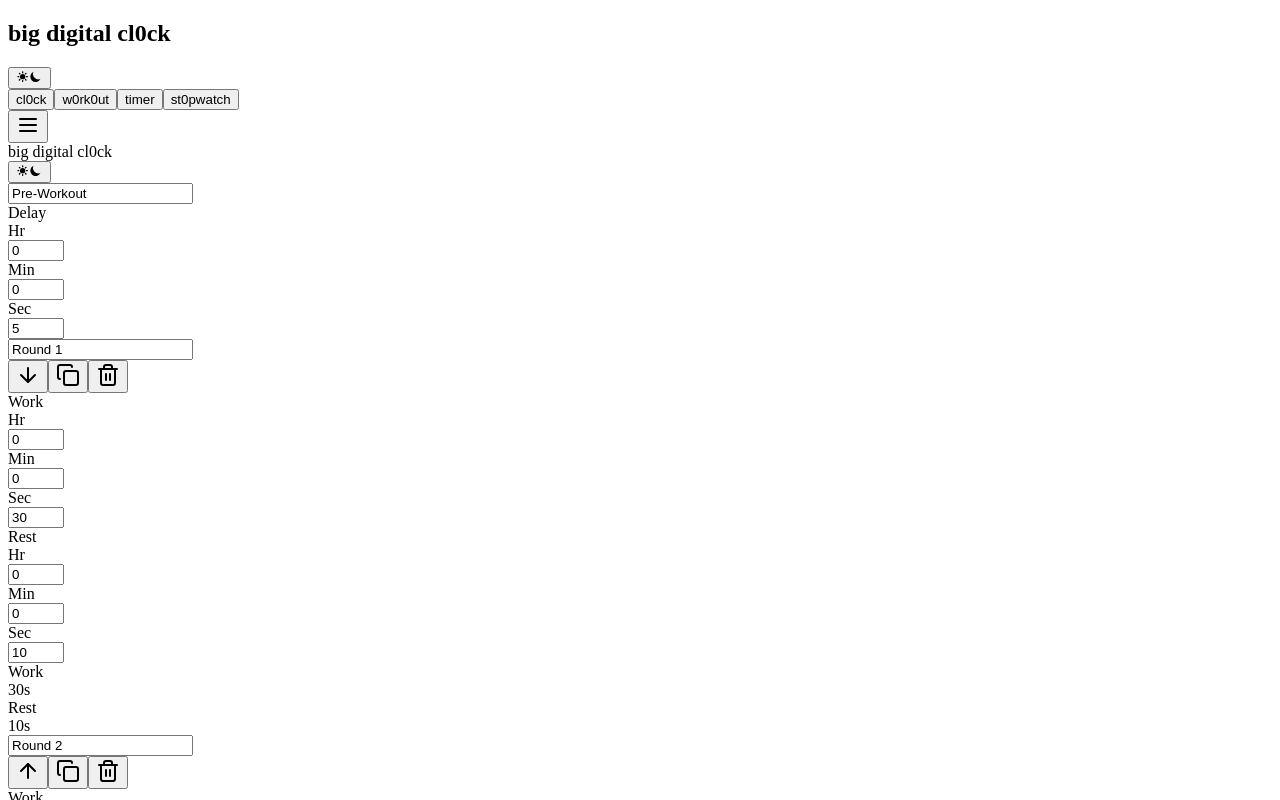
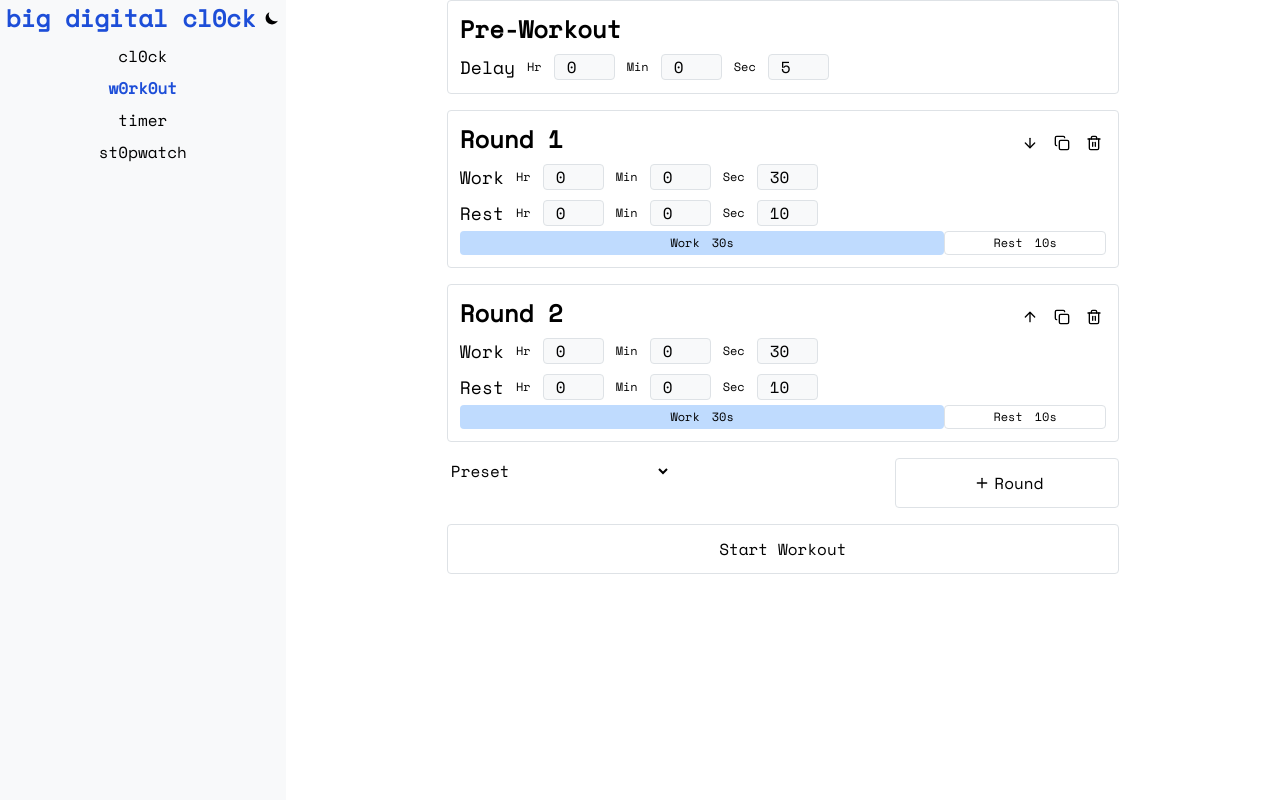
Before and after one commit to rub1n0/cl0ck, a Next.js app: page / in a window 1280 px wide. Both pictures are taken after a click on the button "w0rk0ut". Shown: the top 800 px of the page. Built offline with nearby package versions, Linux system fonts and the light colour scheme.

Commit message:
Add semantic classes

```diff
--- a/app/components/Drawer.tsx
+++ b/app/components/Drawer.tsx
@@ -17,13 +17,13 @@ type DrawerProps = {
 
 const Drawer: React.FC<DrawerProps> = ({ modes, mode, setMode, drawerOpen, setDrawerOpen }) => {
     return (
-        <div>
-            <div>
+        <div className="md:hidden flex flex-col drawer">
+            <div className='flex justify-between items-center'>
                 <button onClick={() => setDrawerOpen(!drawerOpen)}>
-                    <Menu/>
+                    <Menu className="btn-drawer"/>
                 </button>
-                <div>
-                    <div>big digital cl0ck</div>
+                <div className="flex items-center gap-2">
+                    <div className="text-heading">big digital cl0ck</div>
                     <DarkThemeToggle />
                 </div>
             </div>
@@ -31,6 +31,9 @@ const Drawer: React.FC<DrawerProps> = ({ modes, mode, setMode, drawerOpen, setDr
                 modes.map((item) => (
                     <Button
                         key={item.key}
+                        className={`btn-hover btn-focus mb-2 ${mode === item.key
+                                ? "btn-selected" : "btn-primary"
+                            }`}
                         onClick={() => setMode(item.key as 'time' | 'workout' | 'timer' | 'stopwatch')}
                     >
                         {item.label}
--- a/app/components/Sidebar.tsx
+++ b/app/components/Sidebar.tsx
@@ -14,14 +14,17 @@ interface SidebarProps {
 
 const Sidebar: React.FC<SidebarProps> = ({ modes, mode, setMode }) => {
     return (
-        <aside>
-            <div>
-                <h2>big digital cl0ck</h2>
+        <aside className="hidden md:flex md:flex-col sidebar">
+            <div className="flex items-center gap-2 mb-2">
+                <h2 className="text-heading">big digital cl0ck</h2>
                 <DarkThemeToggle />
             </div>
             {modes.map((item) => (
                 <Button
                     key={item.key}
+                    className={`mb-2 ${mode === item.key
+                        ? 'btn-selected'
+                        : 'btn-primary'}`}
                     onClick={() => setMode(item.key as 'time' | 'workout' | 'timer' | 'stopwatch')}
                 >
                     {item.label}
--- a/app/components/StopwatchMode.tsx
+++ b/app/components/StopwatchMode.tsx
@@ -13,12 +13,12 @@ export default function StopwatchMode() {
     };
 
     return (
-        <div>
-            <label>
+        <div className="flex flex-col gap-4 w-full max-w-md card">
+            <label className="flex flex-row">
                 Delay Start (sec):
-                <input type="number" value={delay} onChange={(e) => setDelay(Number(e.target.value))} />
+                <input type="number" value={delay} onChange={(e) => setDelay(Number(e.target.value))} className="input input-bordered w-1/4 digit-input" />
             </label>
-            <Button onClick={startStopwatch}>Start Stopwatch</Button>
+            <Button className='btn-primary btn-hover btn-focus card' onClick={startStopwatch}>Start Stopwatch</Button>
         </div>
     );
 }
--- a/app/components/TimeInputGroup.tsx
+++ b/app/components/TimeInputGroup.tsx
@@ -10,35 +10,35 @@ type TimeInputGroupProps = {
 
 export default function TimeInputGroup({ label, hours, minutes, seconds, onChange }: TimeInputGroupProps) {
     return (
-        <label>
-            <div>{label}</div>
-            <div>
-                <div>Hr</div>
+        <label className="flex flex-row time-input">
+            <div className="me-3 text-lg flex items-center">{label}</div>
+            <div className="flex gap-3 justify-between items-center">
+                <div className="text-xs">Hr</div>
                 <input
                     type="number"
                     min={0}
                     max={99}
                     value={hours}
                     onChange={(e) => onChange('H', Math.max(0, Math.min(99, Number(e.target.value))))}
-
+                    className="input input-bordered digit-input"
                 />
-                <div>Min</div>
+                <div className="text-xs">Min</div>
                 <input
                     type="number"
                     min={0}
                     max={59}
                     value={minutes}
                     onChange={(e) => onChange('M', Math.max(0, Math.min(59, Number(e.target.value))))}
-
+                    className="input input-bordered digit-input"
                 />
-                <div>Sec</div>
+                <div className="text-xs">Sec</div>
                 <input
                     type="number"
                     min={0}
                     max={59}
                     value={seconds}
                     onChange={(e) => onChange('S', Math.max(0, Math.min(59, Number(e.target.value))))}
-
+                    className="input input-bordered digit-input"
                 />
             </div>
         </label>
--- a/app/components/TimeMode.tsx
+++ b/app/components/TimeMode.tsx
@@ -2,7 +2,7 @@
 
 export default function TimeMode() {
     return (
-        <div>
+        <div className="text-center text-heading mt-8">
             <p>Current time will be shown on the physical display.</p>
         </div>
     );
--- a/app/components/TimerMode.tsx
+++ b/app/components/TimerMode.tsx
@@ -24,14 +24,14 @@ export default function TimerMode() {
     };
 
     return (
-        <div>
-            <label>
+        <div className="flex flex-col gap-4 w-full max-w-md card">
+            <label className="flex flex-row">
                 Delay Start (sec):
                 <input
                     type="number"
                     value={delay}
                     onChange={(e) => setDelay(Math.max(0, Math.min(99, Number(e.target.value))))}
-
+                    className="input input-bordered digit-input w-1/4"
                     max={99}
                 />
             </label>
@@ -44,7 +44,7 @@ export default function TimerMode() {
                 onChange={updateTime}
             />
 
-            <Button onClick={startTimer}>Start Timer</Button>
+            <Button className='btn-primary btn-hover btn-focus card' onClick={startTimer}>Start Timer</Button>
         </div>
     );
 }
--- a/app/components/WorkoutMode.tsx
+++ b/app/components/WorkoutMode.tsx
@@ -87,12 +87,12 @@ export default function WorkoutMode() {
     const durationToSeconds = (h: number, m: number, s: number) => h * 3600 + m * 60 + s;
 
     return (
-        <div>
-            <div>
+        <div className="flex flex-col gap-4 w-full max-w-md sm:max-w-lg md:max-w-2xl">
+            <div className='card'>
                 <input
                     defaultValue="Pre-Workout"
                     type="text"
-
+                    className="card-header input input-bordered"
                     readOnly
                 />
                 <TimeInputGroup
@@ -113,22 +113,22 @@ export default function WorkoutMode() {
             {roundsData.map((round, idx) => {
                 const total = round.work + round.rest;
                 return (
-                    <div key={idx}>
-                        <div>
+                    <div key={idx} className="card">
+                        <div className="flex justify-between">
                             <input
                                 type="text"
                                 value={round.label}
                                 onChange={(e) => updateRound(idx, 'label', e.target.value)}
-
+                                className="card-header input input-bordered"
                             />
-                            <div>
-                                {idx > 0 && <Button size="xs" onClick={() => moveRound(idx, idx - 1)}><ArrowUp /></Button>}
-                                {idx < roundsData.length - 1 && <Button size="xs" onClick={() => moveRound(idx, idx + 1)}><ArrowDown /></Button>}
-                                <Button size="xs" onClick={() => duplicateRound(idx)}><Copy /></Button>
-                                <Button size="xs" onClick={() => deleteRound(idx)}><Trash2 /></Button>
+                            <div className="flex gap-2">
+                                {idx > 0 && <Button size="xs" className='btn-primary btn-hover btn-focus' onClick={() => moveRound(idx, idx - 1)}><ArrowUp className="btn-icon" /></Button>}
+                                {idx < roundsData.length - 1 && <Button size="xs" className='btn-primary btn-hover btn-focus' onClick={() => moveRound(idx, idx + 1)}><ArrowDown className="btn-icon" /></Button>}
+                                <Button size="xs" className='btn-primary btn-hover btn-focus' onClick={() => duplicateRound(idx)}><Copy className="btn-icon" /></Button>
+                                <Button size="xs" className='btn-primary btn-hover btn-focus' onClick={() => deleteRound(idx)}><Trash2 className="btn-icon" /></Button>
                             </div>
                         </div>
-                        <div>
+                        <div className="flex flex-col gap-2">
                             <TimeInputGroup
                                 label="Work"
                                 hours={round.workH}
@@ -144,16 +144,22 @@ export default function WorkoutMode() {
                                 onChange={(unit, value) => updateRound(idx, `rest${unit}` as keyof Round, value)}
                             />
                         </div>
-                        <div>
+                        <div className="flex items-center mt-1">
                             {round.work > 0 && (
-                                <div>
-                                    <div>Work</div>
+                                <div
+                                    className={`segment-work flex items-center justify-center`}
+                                    style={{ width: round.rest === 0 ? '100%' : `${(round.work / total) * 100}%` }}
+                                >
+                                    <div className='segment-label'>Work</div>
                                     {[round.workH && `${round.workH}h`, round.workM && `${round.workM}m`, round.workS && `${round.workS}s`].filter(Boolean).join(' ')}
                                 </div>
                             )}
                             {round.rest > 0 && (
-                                <div>
-                                    <div>Rest</div>
+                                <div
+                                    className={`segment-rest flex items-center justify-center`}
+                                    style={{ width: round.work === 0 ? '100%' : `${(round.rest / total) * 100}%` }}
+                                >
+                                    <div className='segment-label'>Rest</div>
                                     {[round.restH && `${round.restH}h`, round.restM && `${round.restM}m`, round.restS && `${round.restS}s`].filter(Boolean).join(' ')}
                                 </div>
                             )}
@@ -161,8 +167,8 @@ export default function WorkoutMode() {
                     </div>
                 );
             })}
-            <div>
-                <Select onChange={(e) => {
+            <div className='flex gap-2 flex-flow-row justify-between'>
+                <Select className="w-1/3 mb-2" onChange={(e) => {
                     const val = e.target.value;
                     if (val === 'Tabata') {
                         setRoundsData(Array(8).fill({ label: 'Tabata', work: 20, rest: 10, workH: 0, workM: 0, workS: 20, restH: 0, restM: 0, restS: 10 }));
@@ -175,9 +181,9 @@ export default function WorkoutMode() {
                     <option value="EMOM">EMOM</option>
                 </Select>
 
-                <Button onClick={addRound}><PlusIcon />Round</Button>
+                <Button className='w-1/3 btn-primary btn-hover btn-focus card' onClick={addRound}><PlusIcon className="btn-icon" />Round</Button>
             </div>
-            <Button onClick={startWorkout}>Start Workout</Button>
+            <Button className='btn-primary btn-hover btn-focus card' onClick={startWorkout}>Start Workout</Button>
         </div>
     );
 };
--- a/app/globals.css
+++ b/app/globals.css
@@ -3,26 +3,294 @@
 @plugin "flowbite-react/plugin/tailwindcss";
 @source "../.flowbite-react/class-list.json";
 
-/* :root {
-  --color-bg-primary: #f9fafb;
+:root {
+
+  /** Base colors */
+  --clr-dark-a0: #000000;
+  --clr-light-a0: #ffffff;
+
+  /** Theme primary colors */
+  --clr-primary-a0: #1d4ed8;
+  --clr-primary-a10: #2563eb;
+  --clr-primary-a20: #3b82f6;
+  --clr-primary-a30: #60a5fa;
+  --clr-primary-a40: #93c5fd;
+  --clr-primary-a50: #bfdbfe;
+
+  /** Theme surface colors */
+  --clr-surface-a0: #ffffff;
+  --clr-surface-a10: #f8f9fa;
+  --clr-surface-a20: #e9ecef;
+  --clr-surface-a30: #dee2e6;
+  --clr-surface-a40: #ced4da;
+  --clr-surface-a50: #adb5bd;
+
+  /** Theme tonal surface colors */
+  --clr-surface-tonal-a0: #f1f3f5;
+  --clr-surface-tonal-a10: #e9ecef;
+  --clr-surface-tonal-a20: #dee2e6;
+  --clr-surface-tonal-a30: #ced4da;
+  --clr-surface-tonal-a40: #adb5bd;
+  --clr-surface-tonal-a50: #868e96;
+
+  --font-sans: 'Space Mono', monospace;
+  --font-mono: 'Space Mono', monospace;
+
+  --color-bg-primary: var(--clr-surface-a0);
+  --color-bg-secondary: var(--clr-surface-a10);
+  --color-bg-button-muted: var(--clr-surface-a20);
+
+  --color-primary: var(--clr-primary-a0);
+  --color-secondary: var(--clr-primary-a10);
+  --color-muted: var(--clr-primary-a50);
+
+  --color-text-primary: var(--clr-dark-a0);
+  --color-text-secondary: var(--clr-light-a0);
+  --color-text-muted: var(--clr-primary-a0);
+
+  --color-border-primary: var(--clr-surface-a30);
+  --color-border-secondary: var(--clr-primary-a20);
+
 }
 
 @media (prefers-color-scheme: dark) {
   :root {
-    --color-bg-primary: #1f2937;
+  /** Base colors */
+  --clr-dark-a0: #000000;
+  --clr-light-a0: #ffffff;
+
+  /** Theme primary colors */
+  --clr-primary-a0: #93c5fd;
+  --clr-primary-a10: #a5d8ff;
+  --clr-primary-a20: #bde0fe;
+  --clr-primary-a30: #d0e2ff;
+  --clr-primary-a40: #e5edff;
+  --clr-primary-a50: #eef4ff;
+
+  /** Theme surface colors */
+  --clr-surface-a0: #121212;
+  --clr-surface-a10: #1e1e1e;
+  --clr-surface-a20: #2c2c2c;
+  --clr-surface-a30: #383838;
+  --clr-surface-a40: #444444;
+  --clr-surface-a50: #555555;
+
+  /** Theme tonal surface colors */
+  --clr-surface-tonal-a0: #1e1e1e;
+  --clr-surface-tonal-a10: #2a2a2a;
+  --clr-surface-tonal-a20: #383838;
+  --clr-surface-tonal-a30: #454545;
+  --clr-surface-tonal-a40: #525252;
+  --clr-surface-tonal-a50: #616161;
+
+    --color-bg-dark-primary: var(--clr-surface-a0);
+    --color-bg-dark-secondary: var(--clr-surface-a10);
+
+    --color-dark-primary: var(--clr-primary-a0);
+    --color-dark-secondary: var(--clr-surface-a10);
+    --color-dark-muted: var(--clr-surface-tonal-a30);
+
+    --color-dark-text-primary: var(--clr-light-a0);
+    --color-dark-text-secondary: var(--clr-dark-a0);
+    --color-dark-text-muted: var(--clr-primary-a0);
+
+    --color-dark-border-primary: var(--clr-surface-a30);
+    --color-dark-border-secondary: var(--clr-primary-a20);
   }
 
 }
 
 @layer utilities {
 
-  .bg-primary {
+  /* Body */
+  .body {
     background-color: var(--color-bg-primary);
+    color: var(--color-text-primary);
+    font-family: var(--font-sans);
   }
-  .text-primary {
+  .dark .body {
+    background-color: var(--color-bg-dark-primary);
+    color: var(--color-dark-text-primary);
+  }
+
+  /* button */
+  .btn-primary {
+    background-color: transparent;
     color: var(--color-text-primary);
   }
-  .border-primary {
-    border-color: var(--color-border-primary);
+  .btn-primary:hover{
+    background-color: var(--clr-surface-a40);
   }
-} */
+  .btn-primary:focus{
+    @apply ring-0;
+  }
+  .dark .btn-primary {
+    background-color: transparent;
+    color: var(--color-dark-text-primary);
+  }
+  .dark .btn-primary:hover{
+    background-color: var(--clr-surface-a40);
+  }
+
+  /* selected button */
+  .btn-selected {
+    background-color: transparent;
+    color: var(--color-text-muted);
+    font-weight: 600;
+  }
+  .btn-selected:hover {
+    background-color: var(--clr-primary-a50);
+    color: var(--color-text-primary);
+  }
+  .dark .btn-selected {
+    background-color: transparent;
+    color: var(--color-dark-muted);
+    font-weight: 600;
+  }
+  .dark .btn-selected:hover {
+    background-color: var(--clr-surface-a20);
+    color: var(--color-dark-text-primary);
+  }
+
+  /* muted button */
+  .btn-muted {
+    background-color: var(--color-bg-button-muted);
+    color: var(--color-text-primary);
+  }
+  .dark .btn-muted {
+    background-color: var(--color-bg-dark-secondary);
+    color: var(--color-dark-text-primary);
+  }
+
+  /* button icons */
+  .btn-icon {
+    @apply w-4 h-4 m-1
+  }
+
+  /* drawer button */
+  .btn-drawer {
+    @apply w-6 h-6 m-1;
+    color: var(--color-text-primary);
+  }
+  .btn-drawer:hover {
+    color: var(--color-text-muted);
+  }
+  .dark .btn-drawer {
+    color: var(--color-dark-text-primary);
+  }
+  .dark .hover .btn-drawer {
+    color: var(--color-dark-text-muted);
+  }
+
+  /* card */
+  .card {
+    @apply rounded p-3;
+    background-color: transparent;
+    border: 1px solid var(--color-border-primary);
+    color: var(--color-text-primary);
+  }
+  .dark .card {
+    background-color: transparent;
+    border: 1px solid var(--color-dark-border-primary);
+    color: var(--color-dark-text-primary);
+  }
+
+  /* card header */
+  .card-header {
+    @apply w-2/3 font-bold text-2xl mb-2;
+    color: var(--color-text-primary);
+  }
+  .dark .card-header {
+    @apply w-2/3 font-bold text-2xl mb-2;
+    color: var(--color-dark-text-primary);
+  }
+
+  /* work segment */
+  .segment-work {
+    @apply h-6 rounded text-xs px-2;
+    background-color: var(--color-muted);
+    color: var(--color-text-primary);
+  }
+  .dark .segment-work {
+    @apply h-6 rounded text-xs px-2;
+    background-color: var(--color-dark-muted);
+    color: var(--color-dark-text-primary);
+  }
+
+  /* rest segment */
+  .segment-rest {
+    @apply h-6 rounded text-xs px-2;
+    background-color: transparent;
+    color: var(--color-text-primary);
+    border: 1px solid var(--color-border-primary);
+  }
+  .dark .segment-rest {
+    @apply h-6 rounded text-xs px-2;
+    background-color: transparent;
+    color: var(--color-dark-text-primary);
+    border: 1px solid var(--color-dark-border-primary);
+  }
+
+  /* segment label */
+  .segment-label {
+    @apply me-3;
+  }
+
+  /* text heading */
+  .text-heading {
+    color: var(--color-text-muted);
+    font-size: 1.5rem;
+    font-weight: 600;
+  }
+  .dark .text-heading {
+    color: var(--color-dark-text-primary);
+    font-size: 1.5rem;
+    font-weight: 600;
+  }
+
+  /* time input */
+  .time-input {
+    color: var(--color-text-primary);
+  }
+  .dark .time-input {
+    color: var(--color-dark-text-primary);
+  }
+
+  /* digit input */
+  .digit-input{
+    @apply pl-3 pr-3 rounded;
+    background-color: var(--color-bg-secondary);
+    color: var(--color-text-primary);
+    border: 1px solid var(--color-border-primary);
+  }
+  .dark .digit-input {
+    @apply pl-3 pr-3 rounded;
+    background-color: var(--color-bg-dark-secondary);
+    color: var(--color-dark-text-primary);
+    border: 1px solid var(--color-dark-border-primary);
+  }
+
+  /* drawer */
+  .drawer {
+    color: var(--color-text-primary);
+    background-color: var(--color-bg-secondary);
+    padding: 8px;
+  }
+  .dark .drawer {
+    color: var(--color-dark-text-primary);
+    background-color: var(--color-bg-dark-secondary);
+    padding: 8px;
+  }
+
+  /* sidebar */
+  .sidebar {
+    background-color: var(--color-bg-secondary);
+    padding-left: 6px;
+    padding-right: 6px;
+  }
+ .dark .sidebar {
+    background-color: var(--color-bg-dark-secondary);
+    padding-left: 6px;
+    padding-right: 6px;
+  }
+}
--- a/app/layout.tsx
+++ b/app/layout.tsx
@@ -1,5 +1,6 @@
 import type { Metadata } from "next";
 import '@fontsource/space-mono/index.css';
+import "./globals.css";
 import { ThemeModeScript } from 'flowbite-react';
 
 export const metadata: Metadata = {
@@ -17,7 +18,7 @@ export default function RootLayout({
       <head>
         <ThemeModeScript />
       </head>
-      <body>
+      <body className="body">
         {children}
       </body>
     </html>
--- a/app/page.tsx
+++ b/app/page.tsx
@@ -35,10 +35,10 @@ export default function Home() {
     };
 
     return (
-        <div>
+        <div className="flex min-h-screen">
             <Sidebar modes={modes} mode={mode} setMode={changeMode} />
 
-            <div>
+            <div className="flex-1 flex flex-col">
                 <Drawer
                     modes={modes}
                     mode={mode}
@@ -47,7 +47,7 @@ export default function Home() {
                     setDrawerOpen={setDrawerOpen}
                 />
 
-                <main>
+                <main className="flex flex-col items-center justify-start flex-1">
                     {mode === 'time' && <TimeMode />}
                     {mode === 'workout' && <WorkoutMode />}
                     {mode === 'timer' && <TimerMode />}
```
